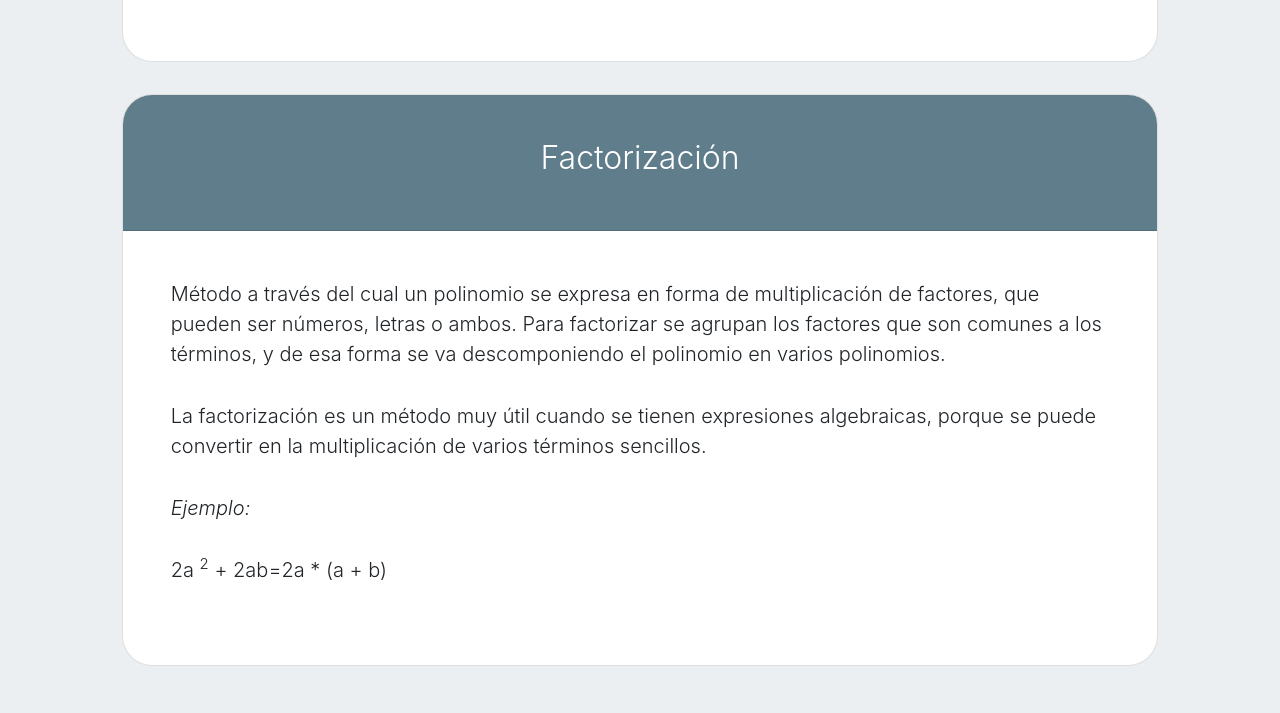
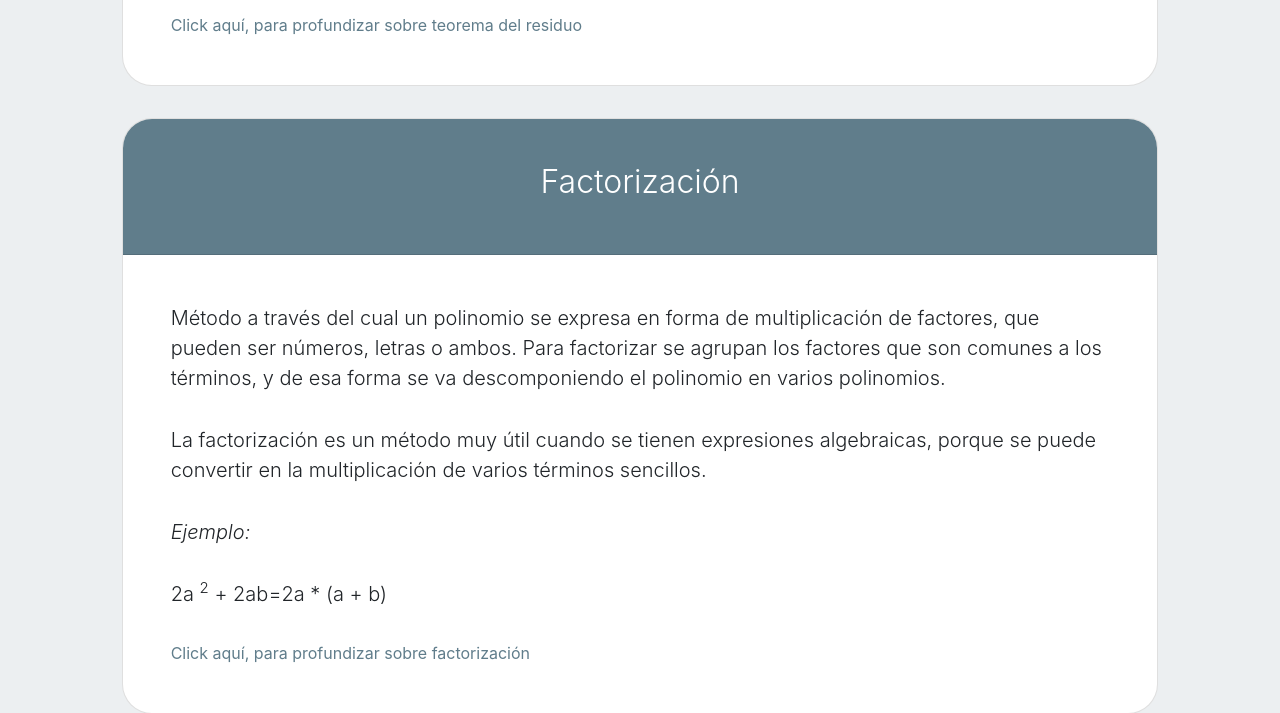
Before and after one commit to ElkynEnriquez/Equa, a website: page teorico/unidad-5.html in a window 1280 px wide. Shown: the part 2135-2848 px from the top of the page. Drawn offline with nearby package versions, Linux system fonts and the light colour scheme.

Commit message:
Unidad 5 teórico actualizado

```diff
--- a/teorico/unidad-5.html
+++ b/teorico/unidad-5.html
@@ -67,13 +67,13 @@
       <div class="collapse navbar-collapse justify-content-end" id="navbarNav">
         <ul class="navbar-nav">
           <li class="nav-item active px-2">
-            <a class="nav-link active" data-scroll href="#unasolavariable">Cocientes notables</a>
+            <a class="nav-link active" data-scroll href="#cocientes">Cocientes notables</a>
           </li>
           <li class="nav-item px-2">
-            <a class="nav-link" data-scroll href="#binomios">Teorema del residuo</a>
+            <a class="nav-link" data-scroll href="#residuo">Teorema del residuo</a>
           </li>
           <li class="nav-item px-2">
-            <a class="nav-link" data-scroll href="#op_polinomios">Factorización</a>
+            <a class="nav-link" data-scroll href="#factorizacion">Factorización</a>
           </li>
         </ul>
       </div>
@@ -142,6 +142,7 @@
                     <div class="row justify-content-center py-3">
                         <img src="../img/cocientesnotables1.png" alt="Imagen cocientesnotables" width="20%">
                         </div>
+                        <a target ="_blank"href="https://ejerciciosalgebra.wordpress.com/category/teorema-del-residuo/">Click aquí, para profundizar sobre teorema del residuo </a>
                       </div>
             </div>
             </div>
@@ -161,6 +162,7 @@
                      <p class="lead pb-3">La factorización es un método muy útil cuando se tienen expresiones algebraicas, porque se puede convertir en la multiplicación de varios términos sencillos.</p>
                      <p class="lead pb-3"><i>Ejemplo:</i></p>
                      <p class="lead pb-3">2a <sup>2</sup> + 2ab=2a * (a + b)</p>
+                     <a target ="_blank"href="https://www.portaleducativo.net/primero-medio/46/factorizacion">Click aquí, para profundizar sobre factorización </a>
                       </div>
             </div>
             </div>
```
